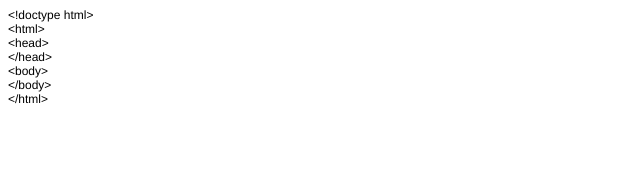
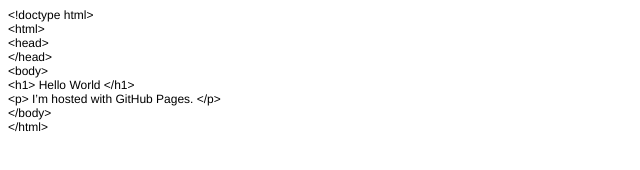
Before and after one commit to riahnystl/riahanportfolio, a plain HTML site: page index.html in a window 1280 px wide. Shown: the whole page, without its empty margins (0-640 px from the left). Drawn offline with Linux system fonts and the light colour scheme.

Commit message:
Update index.html

```diff
--- a/index.html
+++ b/index.html
@@ -16,6 +16,8 @@
 <p class="p1">&lt;head&gt;</p>
 <p class="p1">&lt;/head&gt;</p>
 <p class="p1">&lt;body&gt;</p>
+<p class="p1">&lt;h1&gt; Hello World &lt;/h1&gt;<span class="Apple-converted-space"> </span></p>
+<p class="p1">&lt;p&gt; I’m hosted with GitHub Pages. &lt;/p&gt;</p>
 <p class="p1">&lt;/body&gt;</p>
 <p class="p1">&lt;/html&gt;</p>
 </body>
```
